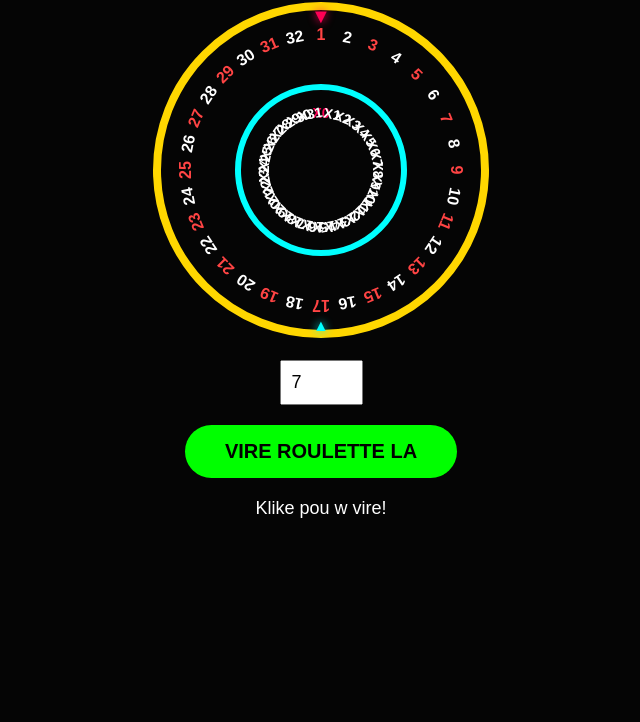
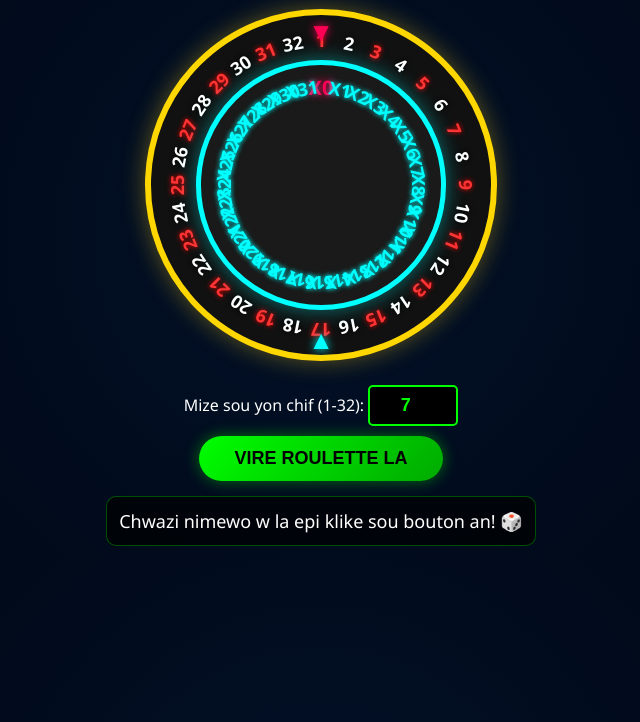
Before and after one commit to eroblack/DoubRoulette, a plain HTML site: page index.html in a window 1280 px wide. Shown: the part 78-800 px from the top of the page, without its empty margins (319-959 px from the left). Drawn offline with Linux system fonts and the light colour scheme.

Commit message:
Update index.html

```diff
--- a/index.html
+++ b/index.html
@@ -6,175 +6,286 @@
     <title>Eroblack Roulette Pro 32</title>
     <style>
         body {
-            background: #050505;
+            background: radial-gradient(circle, #021128, #000511);
             color: white;
-            font-family: 'Arial', sans-serif;
+            font-family: 'Segoe UI', Roboto, sans-serif;
             text-align: center;
             margin: 0;
             padding: 10px;
+            overflow-x: hidden;
+        }
+
+        h2 {
+            color: #00ff00;
+            text-shadow: 0 0 15px rgba(0, 255, 0, 0.6);
+            margin-bottom: 2px;
+            font-size: 24px;
         }
 
         .roulette-container {
             position: relative;
-            width: 340px;
-            height: 340px;
+            width: 360px;
+            height: 360px;
             margin: 20px auto;
             display: flex;
             justify-content: center;
             align-items: center;
         }
 
-        /* Wou Deyò (1-32) */
-        .wheel-outer {
-            position: absolute;
-            width: 320px;
-            height: 320px;
-            border-radius: 50%;
-            border: 8px solid #ffd700;
-            transition: transform 5s cubic-bezier(0.1, 0.8, 0.1, 1);
-        }
-
-        /* Wou Andedan (X0-X31) */
-        .wheel-inner {
-            position: absolute;
-            width: 160px;
-            height: 160px;
-            border-radius: 50%;
-            border: 6px solid #00ffff;
-            transition: transform 5s cubic-bezier(0.1, 0.8, 0.1, 1);
-            z-index: 2;
-        }
-
-        /* Endikatè ki andedan wou yo */
+        /* Egiy endikatè yo fiks anndan zòn jwèt la */
         .indicator-outer {
             position: absolute;
-            top: 5px;
+            top: 8px;
             z-index: 10;
             color: #ff0055;
-            font-size: 20px;
+            font-size: 26px;
             text-shadow: 0 0 10px #ff0055;
+            font-weight: bold;
         }
         .indicator-inner {
             position: absolute;
-            bottom: 5px;
+            bottom: 8px;
             z-index: 10;
             color: #00ffff;
-            font-size: 16px;
+            font-size: 26px;
             text-shadow: 0 0 10px #00ffff;
+            font-weight: bold;
         }
 
-        .wheel-text { width: 100%; height: 100%; position: relative; }
+        /* Wou Deyò (Lajè: 340px) */
+        .wheel-outer {
+            position: absolute;
+            width: 340px;
+            height: 340px;
+            border-radius: 50%;
+            border: 6px solid #ffd700;
+            background: #111;
+            transition: transform 5s cubic-bezier(0.1, 0.8, 0.1, 1);
+            box-shadow: 0 0 25px rgba(241, 196, 15, 0.4);
+        }
 
+        /* Wou Mitan / Andedan - KOUNYE A LI LAJ ANPIL (Lajè: 240px olye de 170px) */
+        .wheel-inner {
+            position: absolute;
+            width: 240px;
+            height: 240px;
+            border-radius: 50%;
+            border: 5px solid #00ffff;
+            background: #1a1a1a;
+            transition: transform 5s cubic-bezier(0.1, 0.8, 0.1, 1);
+            z-index: 2;
+            box-shadow: 0 0 20px rgba(0, 255, 255, 0.4);
+        }
+
+        .wheel-text {
+            position: absolute;
+            width: 100%;
+            height: 100%;
+            top: 0;
+            left: 0;
+        }
+
+        /* Stil pou CHIF YO - Tou de gen menm gwo modèl la koulye a */
         .number {
             position: absolute;
-            width: 30px;
-            height: 30px;
-            left: calc(50% - 15px);
-            font-weight: bold;
+            width: 35px;
+            height: 35px;
+            font-weight: 900; /* Byen gra */
+            font-size: 18px;  /* Byen gwo pou tou de */
             display: flex;
             justify-content: center;
             align-items: center;
+            left: 50%;
+            top: 50%;
         }
 
-        /* Wou Deyò: Nimewo pi gwo */
-        .wheel-outer .number {
-            top: 10px;
-            font-size: 16px;
-            transform-origin: 15px 150px;
+        /* Koulè Wou Deyò */
+        .num-red { color: #ff3333; text-shadow: 0 0 5px #ff0000; }
+        .num-black { color: #ffffff; text-shadow: 0 0 5px #000; }
+
+        /* Koulè Wou Mitan (Laj) */
+        .num-inner-style { color: #00ffff; text-shadow: 0 0 5px #00ffff; }
+        .num-zero { color: #ff0055; text-shadow: 0 0 8px #ff0055; font-size: 20px !important; }
+
+        .controls { margin-top: 15px; }
+        input[type="number"] {
+            background: #000;
+            border: 2px solid #00ff00;
+            color: #00ff00;
+            padding: 8px;
+            width: 70px;
+            font-size: 18px;
+            text-align: center;
+            border-radius: 5px;
+            font-weight: bold;
         }
 
-        /* Wou Andedan: Nimewo pi gwo */
-        .wheel-inner .number {
-            top: 8px;
-            font-size: 14px;
-            transform-origin: 15px 72px;
+        button {
+            background: linear-gradient(135deg, #00ff00, #00aa00);
+            border: none;
+            color: black;
+            padding: 12px 35px;
+            font-size: 18px;
+            font-weight: bold;
+            border-radius: 25px;
+            cursor: pointer;
+            box-shadow: 0 0 15px rgba(0, 255, 0, 0.4);
+            text-transform: uppercase;
+            margin-top: 10px;
         }
+        button:disabled { background: #444; color: #888; box-shadow: none; cursor: not-allowed; }
 
-        .num-red { color: #ff4444; }
-        .num-white { color: #ffffff; }
-        .num-zero { color: #ff0055; font-weight: 900; }
-
-        button {
-            background: #00ff00;
-            border: none;
-            padding: 15px 40px;
-            font-size: 20px;
-            font-weight: bold;
-            border-radius: 30px;
-            cursor: pointer;
-            margin-top: 20px;
+        .result-box {
+            margin-top: 15px;
+            font-size: 18px;
+            background: rgba(0, 0, 0, 0.7);
+            padding: 12px;
+            border-radius: 10px;
+            display: inline-block;
+            min-width: 300px;
+            border: 1px solid rgba(0, 255, 0, 0.3);
         }
+        .highlight { font-weight: bold; color: #00ff00; font-size: 22px; }
+        .highlight-mult { font-weight: bold; color: #00ffff; font-size: 22px; }
     </style>
 </head>
 <body>
 
-    <h2>EROBLACK ROULETTE</h2>
+    <h2>EROBLACK ROULETTE PRO 32</h2>
 
     <div class="roulette-container">
-        <!-- Endikatè ki andedan woulo yo -->
+        <!-- Egiy endikatè yo fiks anndan zòn nan -->
         <div class="indicator-outer">▼</div>
         <div class="indicator-inner">▲</div>
 
+        <!-- Wou Deyò -->
         <div class="wheel-outer" id="outerWheel">
             <div class="wheel-text" id="outerTexts"></div>
         </div>
 
+        <!-- Wou Mitan Laj -->
         <div class="wheel-inner" id="innerWheel">
             <div class="wheel-text" id="innerTexts"></div>
         </div>
     </div>
 
     <div class="controls">
-        <input type="number" id="chwa" min="1" max="32" value="7" style="padding:10px; font-size:18px;">
+        <label for="chwa" style="font-size: 16px;">Mize sou yon chif (1-32): </label>
+        <input type="number" id="chwa" min="1" max="32" value="7">
         <br>
         <button id="spinBtn" onclick="vireRoulettePro()">VIRE ROULETTE LA</button>
     </div>
 
-    <div id="status" style="margin-top:20px; font-size: 18px;">Klike pou w vire!</div>
+    <div class="result-box">
+        <div id="status">Chwazi nimewo w la epi klike sou bouton an! 🎲</div>
+    </div>
 
     <script>
-        const total = 32;
-        const degrePaSeksyon = 360 / total;
+        const totalNimewo = 32;
+        const degrePaSeksyon = 360 / totalNimewo;
 
         const outerTexts = document.getElementById('outerTexts');
         const innerTexts = document.getElementById('innerTexts');
 
-        for(let i = 0; i < total; i++) {
-            let angle = i * degrePaSeksyon;
+        // REYON YO AJISTE:
+        // Reyon deyò a rete 145px pou chif yo bò rebò a
+        // Reyon andedan an vin 98px pou chif yo ka gaye byen gwo nan wou mitan ki laj la
+        const reyonDeyo = 145;
+        const reyonAndedan = 98;
 
-            // Outer
-            let d1 = document.createElement('div');
-            d1.className = `number ${i % 2 === 0 ? 'num-red' : 'num-white'}`;
-            d1.innerText = i + 1;
-            d1.style.transform = `rotate(${angle}deg)`;
-            outerTexts.appendChild(d1);
+        // Jenere Wou Deyò (1-32)
+        for(let i = 0; i < totalNimewo; i++) {
+            let angleRad = (i * degrePaSeksyon - 90) * (Math.PI / 180);
 
-            // Inner
-            let d2 = document.createElement('div');
-            d2.className = `number ${i === 0 ? 'num-zero' : ''}`;
-            d2.innerText = "X" + i;
-            d2.style.transform = `rotate(${angle}deg)`;
-            innerTexts.appendChild(d2);
+            let divOuter = document.createElement('div');
+            divOuter.className = `number ${i % 2 === 0 ? 'num-red' : 'num-black'}`;
+            divOuter.innerText = i + 1;
+
+            let x = reyonDeyo * Math.cos(angleRad);
+            let y = reyonDeyo * Math.sin(angleRad);
+
+            let rotChif = i * degrePaSeksyon;
+            divOuter.style.transform = `translate(calc(-50% + ${x}px), calc(-50% + ${y}px)) rotate(${rotChif}deg)`;
+            outerTexts.appendChild(divOuter);
         }
 
-        let rotOut = 0, rotInn = 0;
+        // Jenere Wou Mitan Laj (X0-X31)
+        for(let i = 0; i < totalNimewo; i++) {
+            let angleRad = (i * degrePaSeksyon - 90) * (Math.PI / 180);
+
+            let divInner = document.createElement('div');
+            divInner.className = 'number';
+
+            if (i === 0) {
+                divInner.classList.add('num-zero');
+            } else {
+                divInner.classList.add('num-inner-style');
+            }
+            divInner.innerText = "X" + i;
+
+            let x = reyonAndedan * Math.cos(angleRad);
+            let y = reyonAndedan * Math.sin(angleRad);
+
+            let rotChif = i * degrePaSeksyon;
+            divInner.style.transform = `translate(calc(-50% + ${x}px), calc(-50% + ${y}px)) rotate(${rotChif}deg)`;
+            innerTexts.appendChild(divInner);
+        }
+
+        let kouranDegreOuter = 0;
+        let kouranDegreInner = 0;
+
+        function sendToApp(bwat, val) {
+            if (window.Android) { window.Android.voyeKòb(bwat, val.toString()); }
+            if (window.SketchwareInterface) { window.SketchwareInterface.voyeKòb(bwat + ":" + val); }
+        }
 
         function vireRoulettePro() {
+            const chwaItilizate = parseInt(document.getElementById('chwa').value);
+
+            if(chwaItilizate < 1 || chwaItilizate > 32 || isNaN(chwaItilizate)) {
+                alert("Tanpri chwazi yon chif ant 1 ak 32!");
+                return;
+            }
+
             const btn = document.getElementById('spinBtn');
             btn.disabled = true;
+            document.getElementById('status').innerHTML = "Wou yo ap vire ak gwo vitès... 🎰";
 
-            const idxOut = Math.floor(Math.random() * total);
-            const idxInn = Math.floor(Math.random() * total);
+            const endèksDeyoGayan = Math.floor(Math.random() * totalNimewo);
+            const endèksAndedanGayan = Math.floor(Math.random() * totalNimewo);
 
-            rotOut += 1800 + (360 - (idxOut * degrePaSeksyon));
-            rotInn -= (1800 + (idxInn * degrePaSeksyon));
+            const chifGayan = endèksDeyoGayan + 1;
+            const miltiplikatèGayan = endèksAndedanGayan;
 
-            document.getElementById('outerWheel').style.transform = `rotate(${rotOut}deg)`;
-            document.getElementById('innerWheel').style.transform = `rotate(${rotInn}deg)`;
+            const fwaVire = 5 * 360;
+
+            // Kalkil wotasyon pafè pa rapò ak nouvo reyon yo
+            kouranDegreOuter += fwaVire + (360 - (endèksDeyoGayan * degrePaSeksyon));
+            kouranDegreInner -= (fwaVire + (180 + (endèksAndedanGayan * degrePaSeksyon)));
+
+            document.getElementById('outerWheel').style.transform = `rotate(${kouranDegreOuter}deg)`;
+            document.getElementById('innerWheel').style.transform = `rotate(${kouranDegreInner}deg)`;
 
             setTimeout(() => {
                 btn.disabled = false;
-                document.getElementById('status').innerHTML = `Nimewo: ${idxOut + 1} | Miltiplikatè: X${idxInn}`;
+
+                let teGenyen = (chwaItilizate === chifGayan);
+                let mesaj = "";
+
+                if (teGenyen) {
+                    if (miltiplikatèGayan === 0) {
+                        mesaj = `🎯 Ou jwenn nimewo <span class="highlight">${chifGayan}</span> lan! <br>Men, miltiplikatè a bay <span class="num-zero">X0</span>... Ou touche 0 fwa mize w lan! 😮`;
+                        sendToApp("roulette_genyen", "0");
+                    } else {
+                        mesaj = `🎉 **BRAVO!** Wou a bay nimewo <span class="highlight">${chifGayan}</span>!<br>Miltiplikatè ou se: <span class="highlight-mult">X${miltiplikatèGayan}</span>!`;
+                        sendToApp("roulette_genyen", miltiplikatèGayan);
+                    }
+                } else {
+                    mesaj = `😞 **Ou pèdi!** Wou a bay nimewo <span class="highlight" style="color:#ff3333">${chifGayan}</span>.<br>Miltiplikatè a te soti: X${miltiplikatèGayan}.`;
+                    sendToApp("roulette_pedi", "0");
+                }
+
+                document.getElementById('status').innerHTML = mesaj;
             }, 5000);
         }
     </script>
```
